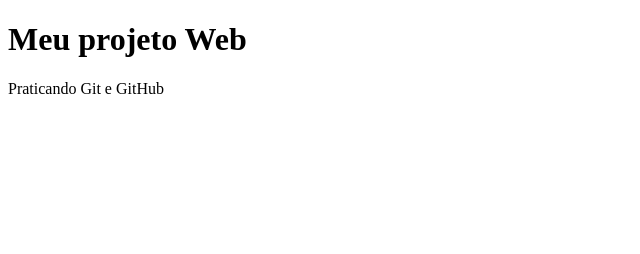
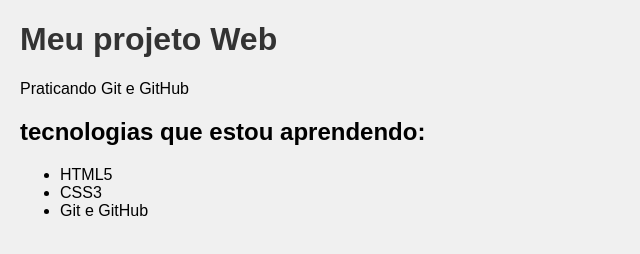
Before and after one commit to pedro-sls/pratica-git-web, a plain HTML site: page index.html in a window 1280 px wide. Shown: the whole page, without its empty margins (0-640 px from the left). Drawn offline with Linux system fonts and the light colour scheme.

Commit message:
feat:adiciona lista de tecnologias

```diff
--- a/css/styles.css
+++ b/css/styles.css
@@ -0,0 +1,9 @@
+body {
+    font-family: Arial, sans-serif;
+    margin: 20px;
+    background-color: #f0f0f0;
+}
+
+h1 {
+    color: #333;
+}
--- a/index.html
+++ b/index.html
@@ -9,6 +9,12 @@
 <body>
     <h1>Meu projeto Web</h1>
     <p>Praticando Git e GitHub</p>
+    <h2>tecnologias que estou aprendendo:</h2>
+    <ul>
+        <li>HTML5</li>
+        <li>CSS3</li>
+        <li>Git e GitHub</li>
+    </ul>
 
     <script src="js/script.js"></script>
 </body>
--- a/js/script.js
+++ b/js/script.js
@@ -0,0 +1 @@
+console.log('Projeto carregado com sucesso!')
```
